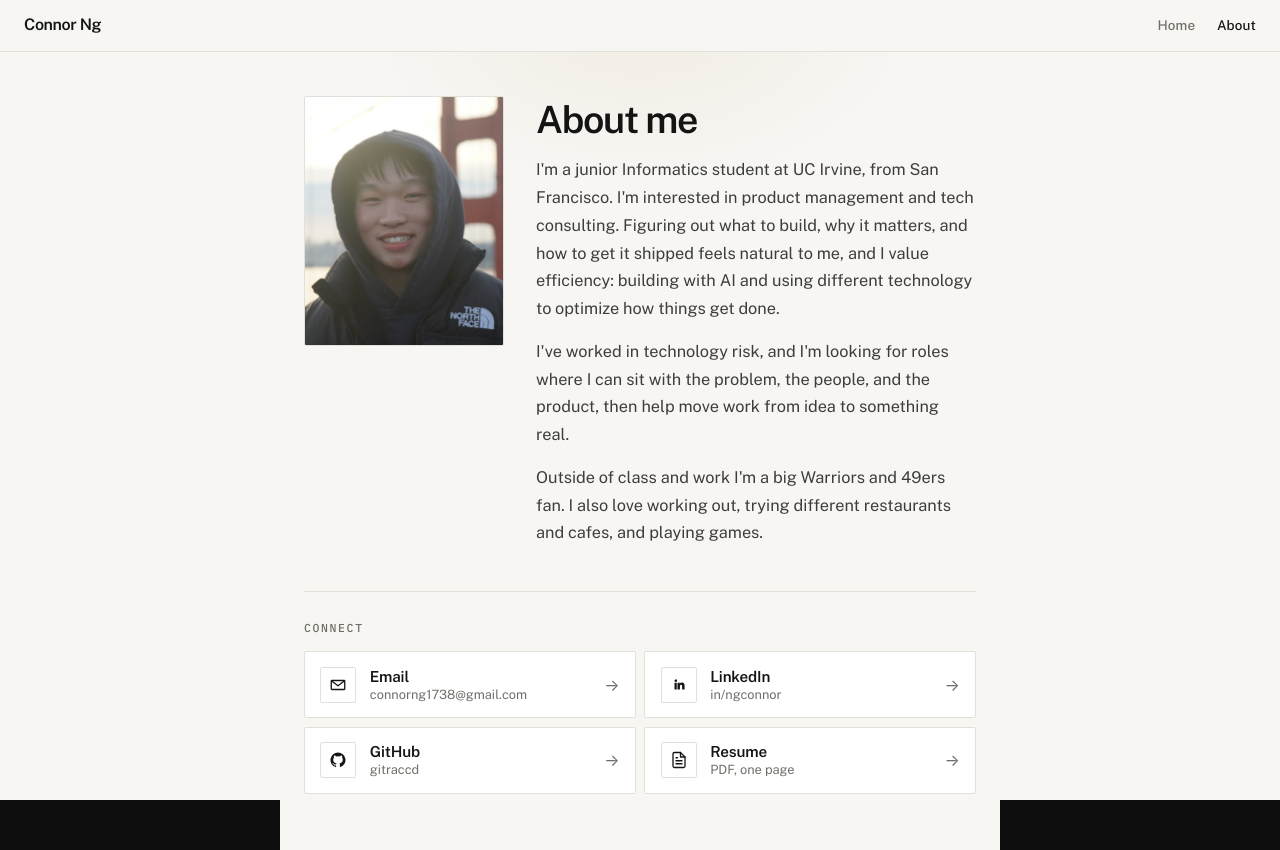
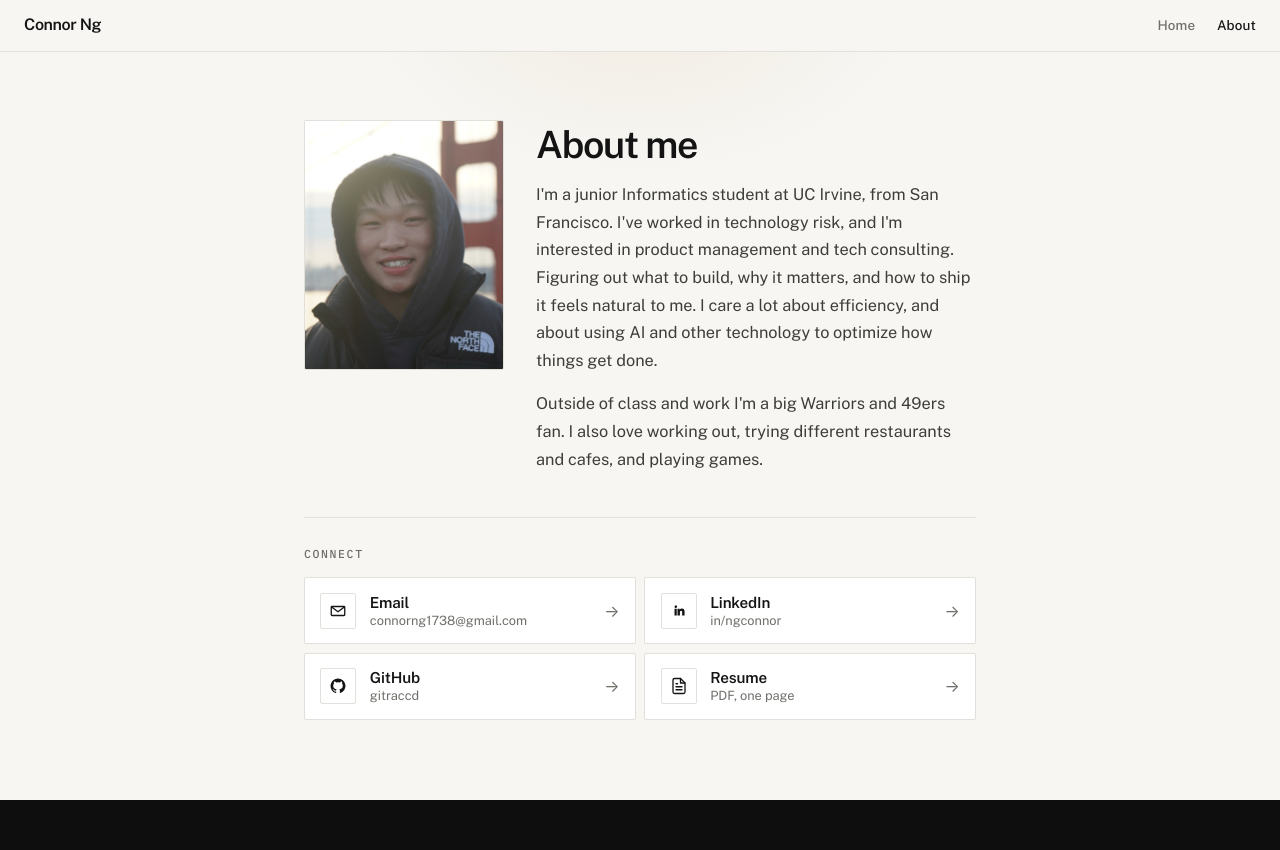
Before and after one commit to connor-ng/connor-ng.github.io, a React (Vite) app: page /about in a window 1280 px wide. After the commit the page ends 800 px from the top, so only its background shows below. Built offline with nearby package versions, Linux system fonts and the light colour scheme.

Commit message:
Tighten About bio after editorial pass
Collapse redundant career pitch into one paragraph and keep the
personal closer; drop the second soft PM restatement.

Co-authored-by: ngce <ngce@uci.edu>

```diff
--- a/src/pages/About.jsx
+++ b/src/pages/About.jsx
@@ -73,16 +73,11 @@ function About() {
             <h1 id="about-heading">About me</h1>
             <p className="about-bio">
               I&apos;m a junior Informatics student at UC Irvine, from San
-              Francisco. I&apos;m interested in product management and tech
-              consulting. Figuring out what to build, why it matters, and how
-              to get it shipped feels natural to me, and I value efficiency:
-              building with AI and using different technology to optimize how
-              things get done.
-            </p>
-            <p className="about-bio">
-              I&apos;ve worked in technology risk, and I&apos;m looking for
-              roles where I can sit with the problem, the people, and the
-              product, then help move work from idea to something real.
+              Francisco. I&apos;ve worked in technology risk, and I&apos;m
+              interested in product management and tech consulting. Figuring
+              out what to build, why it matters, and how to ship it feels
+              natural to me. I care a lot about efficiency, and about using AI
+              and other technology to optimize how things get done.
             </p>
             <p className="about-bio">
               Outside of class and work I&apos;m a big Warriors and 49ers fan.
```
